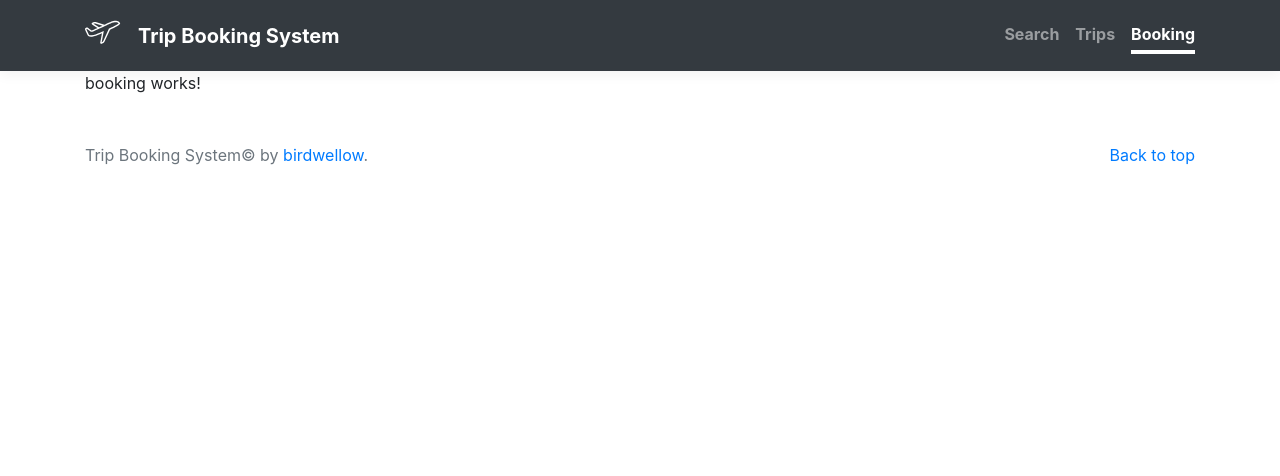
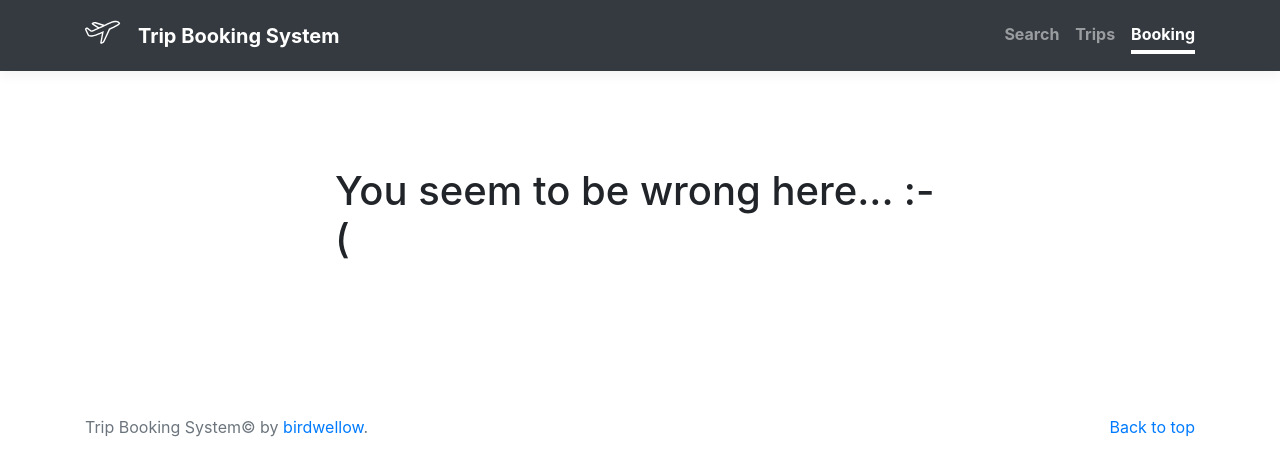
Before and after one commit to birdwellow/container-playground, an Angular app in the folder frontend-service/: page /booking in a window 1280 px wide. Shown: the top 476 px of the page. Built offline with nearby package versions, Linux system fonts and the light colour scheme.

Commit message:
Display booking confirmation

```diff
--- a/frontend-service/src/app/components/booking-confirmation-modal/booking-confirmation-modal.component.ts
+++ b/frontend-service/src/app/components/booking-confirmation-modal/booking-confirmation-modal.component.ts
@@ -3,6 +3,7 @@ import {Component, Input, OnInit} from '@angular/core';
 import {NgbModal, ModalDismissReasons, NgbModalRef} from '@ng-bootstrap/ng-bootstrap';
 import {TripOffer} from "../../model/tripoffer.model";
 import {HttpClient} from "@angular/common/http";
+import {NavigationExtras, Router} from "@angular/router";
 
 @Component({
   selector: 'booking-confirmation-modal',
@@ -17,7 +18,7 @@ export class BookingConfirmationModalComponent implements OnInit {
   bookingInProgress: boolean = false;
   modal: NgbModalRef;
 
-  constructor(private modalService: NgbModal, private http: HttpClient) {}
+  constructor(private modalService: NgbModal, private http: HttpClient, private router: Router) {}
 
   open(content) {
     this.modal = this.modalService.open(content);
@@ -38,6 +39,20 @@ export class BookingConfirmationModalComponent implements OnInit {
       this.http.post('http://localhost:8080/trips/booking', booking).subscribe((result) => {
         this.bookingInProgress = false;
         this.modal.close();
+
+        let queryParams: any = {
+          arrival: this.tripOffer.inboundFlight.date,
+          departure: this.tripOffer.outboundFlight.date,
+          destination: this.tripOffer.hotel.city,
+          hotel: this.tripOffer.hotel.name,
+          persons: this.tripOffer.persons
+        };
+
+        let navigationExtras: NavigationExtras = {
+          queryParams: queryParams
+        };
+
+        this.router.navigate(['/booking'], navigationExtras);
       });
     }, 1500);
   }
--- a/frontend-service/src/app/components/booking/booking.component.html
+++ b/frontend-service/src/app/components/booking/booking.component.html
@@ -1,3 +1,20 @@
-<div class="container">
-  booking works!
-</div>
+<section class="jumbotron text-center">
+
+  <div class="container overview" *ngIf="!valid">
+    <h1>You seem to be wrong here... :-(</h1>
+  </div>
+
+  <div class="container overview" *ngIf="valid">
+    <h1>Congratulations!</h1>
+    <div class="alert alert-success">
+      <h2>
+        Your trip to <em>{{ destination }}</em> for <em>{{ persons }}</em> persons has been successfully booked:
+      </h2>
+      <h4>{{ departure | date }} - {{ arrival | date }}</h4>
+      <h4>{{ hotel }}</h4>
+    </div>
+    <hr>
+    <h5>Thank you and goodbye!</h5>
+    <a [routerLink]="['search']">&rarr; Back to start page</a>
+  </div>
+</section>
--- a/frontend-service/src/app/components/booking/booking.component.scss
+++ b/frontend-service/src/app/components/booking/booking.component.scss
@@ -0,0 +1,3 @@
+.overview {
+  text-align: left;
+}
--- a/frontend-service/src/app/components/booking/booking.component.ts
+++ b/frontend-service/src/app/components/booking/booking.component.ts
@@ -1,4 +1,5 @@
 import { Component, OnInit } from '@angular/core';
+import {ActivatedRoute} from "@angular/router";
 
 @Component({
   selector: 'app-booking',
@@ -7,9 +8,24 @@ import { Component, OnInit } from '@angular/core';
 })
 export class BookingComponent implements OnInit {
 
-  constructor() { }
+  arrival: string;
+  departure: string;
+  destination: string;
+  hotel: string;
+  persons: number;
+
+  valid: boolean = false;
+
+  constructor(private route: ActivatedRoute) { }
 
   ngOnInit() {
+    this.arrival = this.route.snapshot.queryParamMap.get('arrival');
+    this.departure = this.route.snapshot.queryParamMap.get('departure');
+    this.destination = this.route.snapshot.queryParamMap.get('destination');
+    this.hotel = this.route.snapshot.queryParamMap.get('hotel');
+    this.persons = +this.route.snapshot.queryParamMap.get('persons');
+
+    this.valid = !!(this.arrival && this.destination && this.departure && this.hotel && this.persons);
   }
 
 }
```
Also changed, not shown: 1 other file (tests, documents, lock files or other folders).
